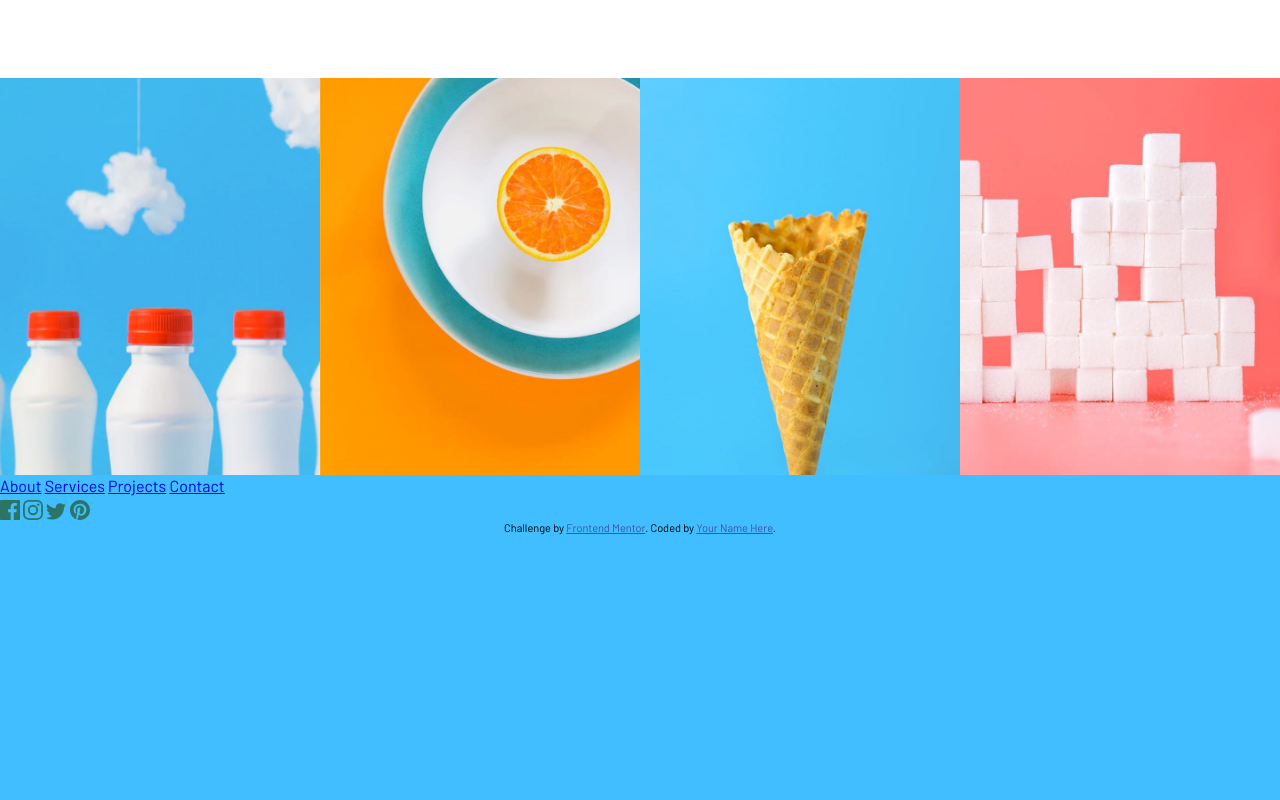
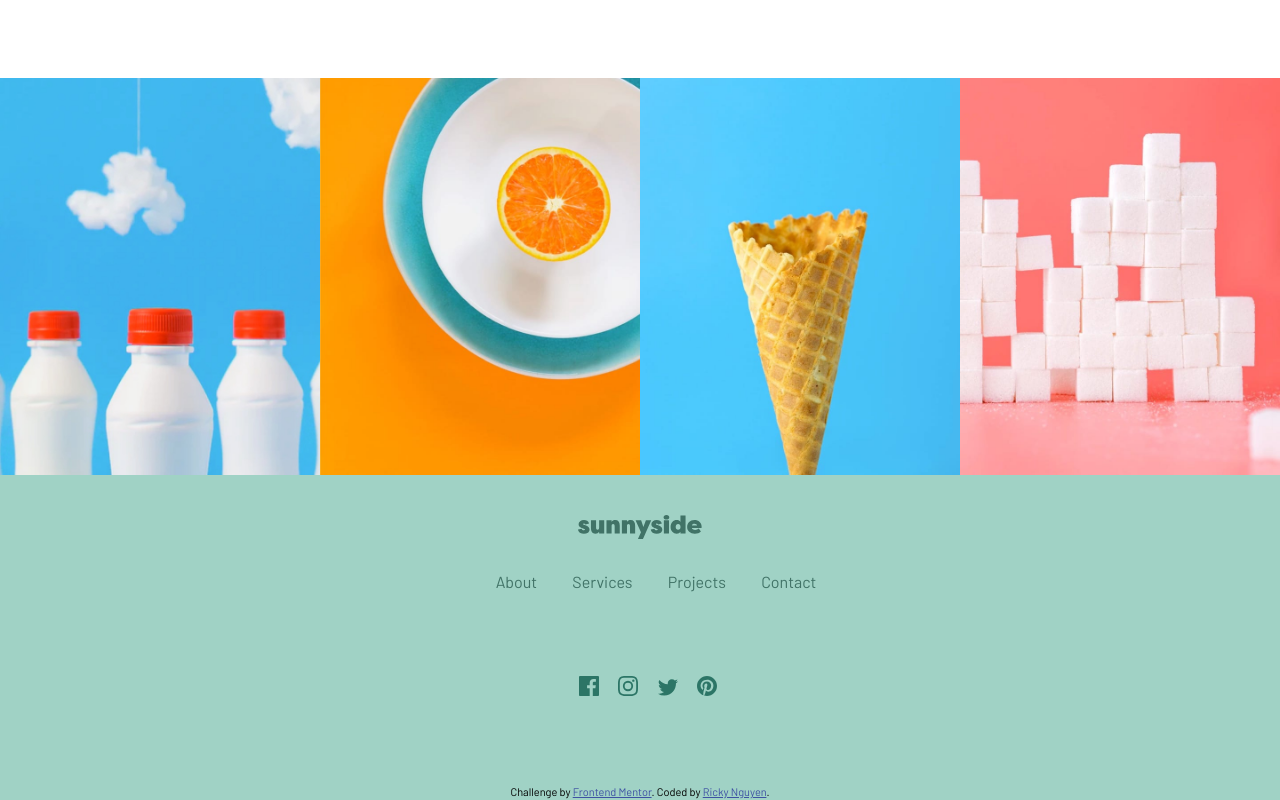
Before and after one commit to rnguyen89/sunnyside-agency-landing-page, a plain HTML site: page index.html in a window 1280 px wide. Shown: the part 3025-3825 px from the top of the page. Before the commit the page ends 3561 px from the top, so only its background shows below. Drawn offline with Linux system fonts and the light colour scheme.

Commit message:
added css for footer

```diff
--- a/index.html
+++ b/index.html
@@ -12,7 +12,7 @@
 
   <!-- Feel free to remove these styles or customise in your own stylesheet 👍 -->
   <style>
-    .attribution { font-size: 11px; text-align: center; }
+    .attribution { font-size: 11px; text-align: center; background-color: #A0D2C5;}
     .attribution a { color: hsl(228, 45%, 44%); }
   </style>
 </head>
@@ -119,6 +119,8 @@
 
   <footer>
 
+    <img src="/images/footer-logo.svg" alt="sunnyside logo" class="footer-logo-color">
+
     <div>
       <a href="about.html">About</a>
       <a href="Services.html">Services</a>
@@ -137,7 +139,7 @@
 
   <div class="attribution">
     Challenge by <a href="https://www.frontendmentor.io?ref=challenge" target="_blank">Frontend Mentor</a>.
-    Coded by <a href="#">Your Name Here</a>.
+    Coded by <a href="#">Ricky Nguyen</a>.
   </div>
 </body>
 </html>
--- a/styles.css
+++ b/styles.css
@@ -218,3 +218,32 @@ section.section-d-gallery img {
   /* width: 24.83%; */
   width: 25%;
 }
+
+footer {
+  display: flex;
+  flex-direction: column;
+  align-items: center;
+  text-align: center;
+  padding: 40px 0;
+  background-color: #A0D2C5;
+}
+
+footer div {
+  margin: 32px 0 48px 0;
+}
+
+
+.footer-logo-color {
+  fill: #417367;
+}
+
+footer div a {
+  margin-left: 32px;
+  color: #417367;
+  text-decoration: none;
+
+}
+
+footer div.social img {
+  margin-left: 16px;
+}
```
Also changed, not shown: images/footer-logo.svg (added).
